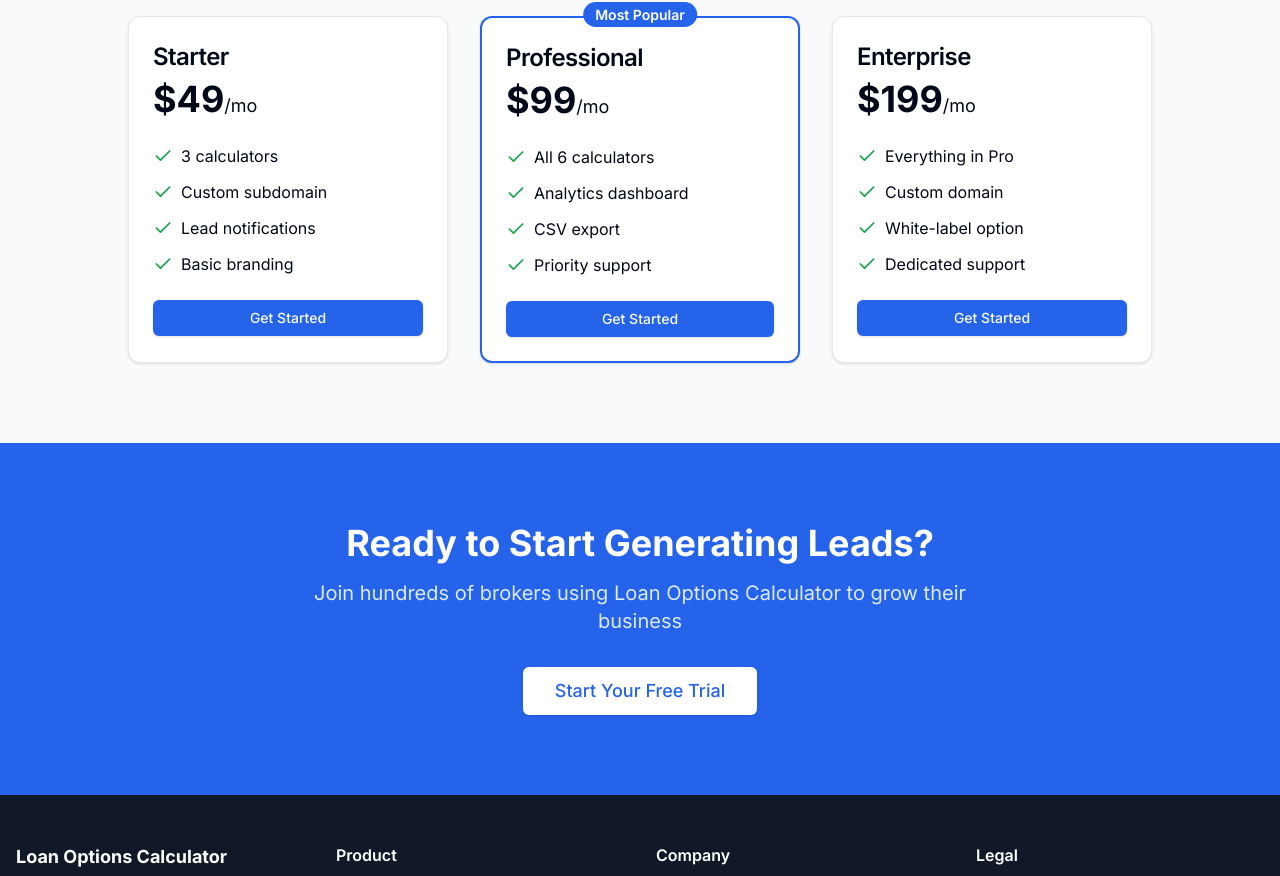
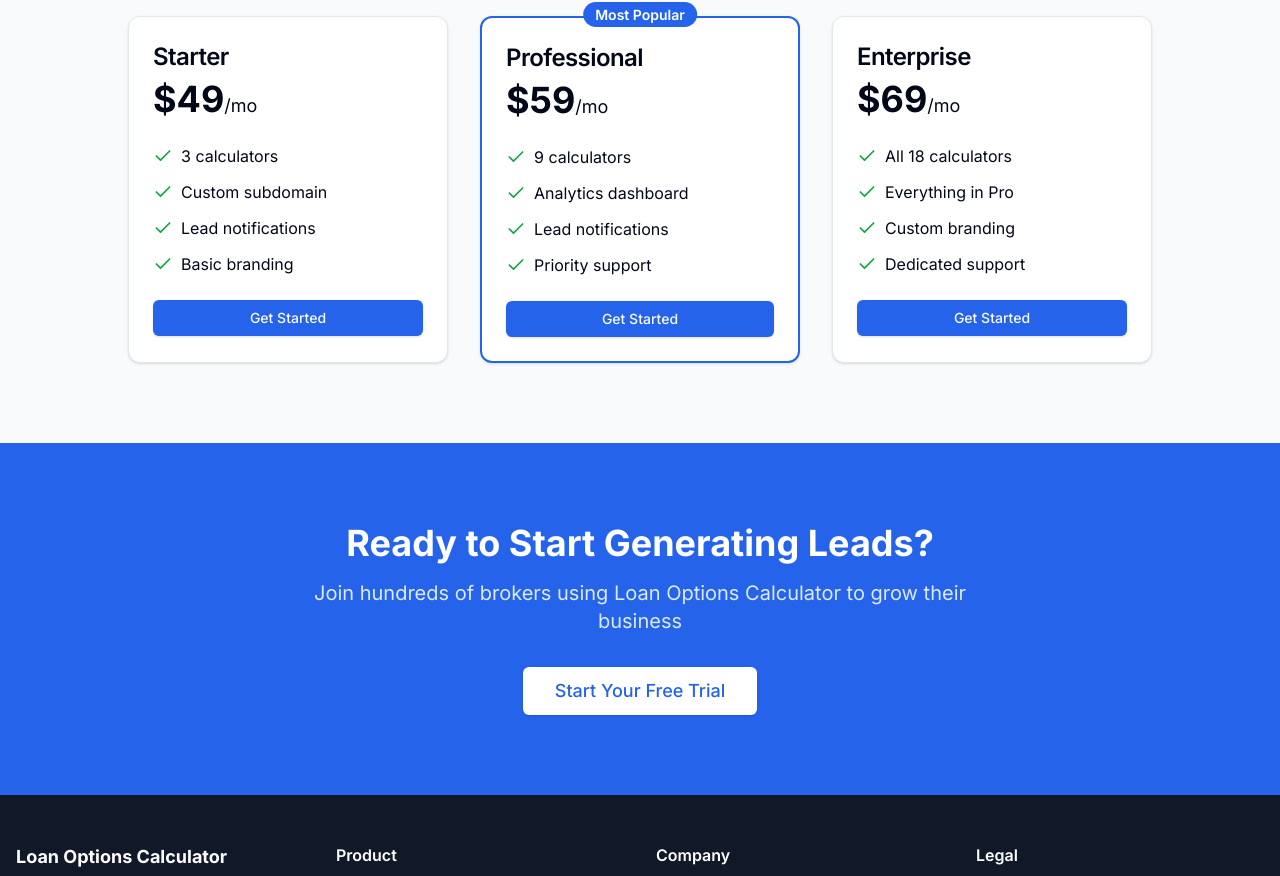
Before and after one commit to PresidentHadley/loan-options-calculator, a Next.js app: page / in a window 1280 px wide. Shown: the part 1256-2132 px from the top of the page. Built offline with nearby package versions, Linux system fonts and the light colour scheme.

Commit message:
Update pricing: Starter  (3 calcs), Professional  (9 calcs), Enterprise  (18 calcs)

```diff
--- a/src/app/page.tsx
+++ b/src/app/page.tsx
@@ -172,14 +172,14 @@ export default function HomePage() {
               <CardHeader>
                 <CardTitle className="text-2xl">Professional</CardTitle>
                 <div className="text-4xl font-bold mt-4">
-                  $99<span className="text-lg font-normal">/mo</span>
+                  $59<span className="text-lg font-normal">/mo</span>
                 </div>
               </CardHeader>
               <CardContent>
                 <ul className="space-y-3">
                   <li className="flex items-center gap-2">
                     <Check className="h-5 w-5 text-green-600" />
-                    <span>All 6 calculators</span>
+                    <span>9 calculators</span>
                   </li>
                   <li className="flex items-center gap-2">
                     <Check className="h-5 w-5 text-green-600" />
@@ -187,7 +187,7 @@ export default function HomePage() {
                   </li>
                   <li className="flex items-center gap-2">
                     <Check className="h-5 w-5 text-green-600" />
-                    <span>CSV export</span>
+                    <span>Lead notifications</span>
                   </li>
                   <li className="flex items-center gap-2">
                     <Check className="h-5 w-5 text-green-600" />
@@ -204,22 +204,22 @@ export default function HomePage() {
               <CardHeader>
                 <CardTitle className="text-2xl">Enterprise</CardTitle>
                 <div className="text-4xl font-bold mt-4">
-                  $199<span className="text-lg font-normal">/mo</span>
+                  $69<span className="text-lg font-normal">/mo</span>
                 </div>
               </CardHeader>
               <CardContent>
                 <ul className="space-y-3">
                   <li className="flex items-center gap-2">
                     <Check className="h-5 w-5 text-green-600" />
+                    <span>All 18 calculators</span>
+                  </li>
+                  <li className="flex items-center gap-2">
+                    <Check className="h-5 w-5 text-green-600" />
                     <span>Everything in Pro</span>
                   </li>
                   <li className="flex items-center gap-2">
                     <Check className="h-5 w-5 text-green-600" />
-                    <span>Custom domain</span>
-                  </li>
-                  <li className="flex items-center gap-2">
-                    <Check className="h-5 w-5 text-green-600" />
-                    <span>White-label option</span>
+                    <span>Custom branding</span>
                   </li>
                   <li className="flex items-center gap-2">
                     <Check className="h-5 w-5 text-green-600" />
```
